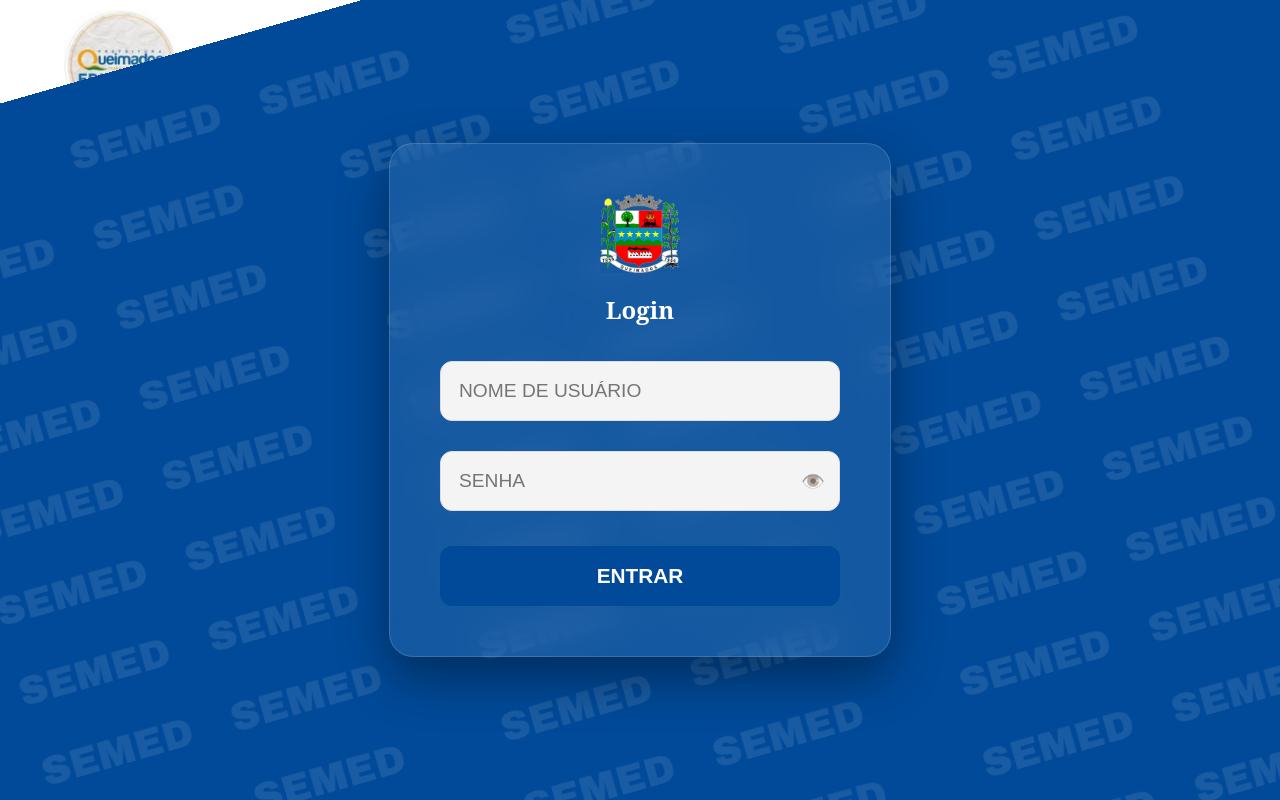
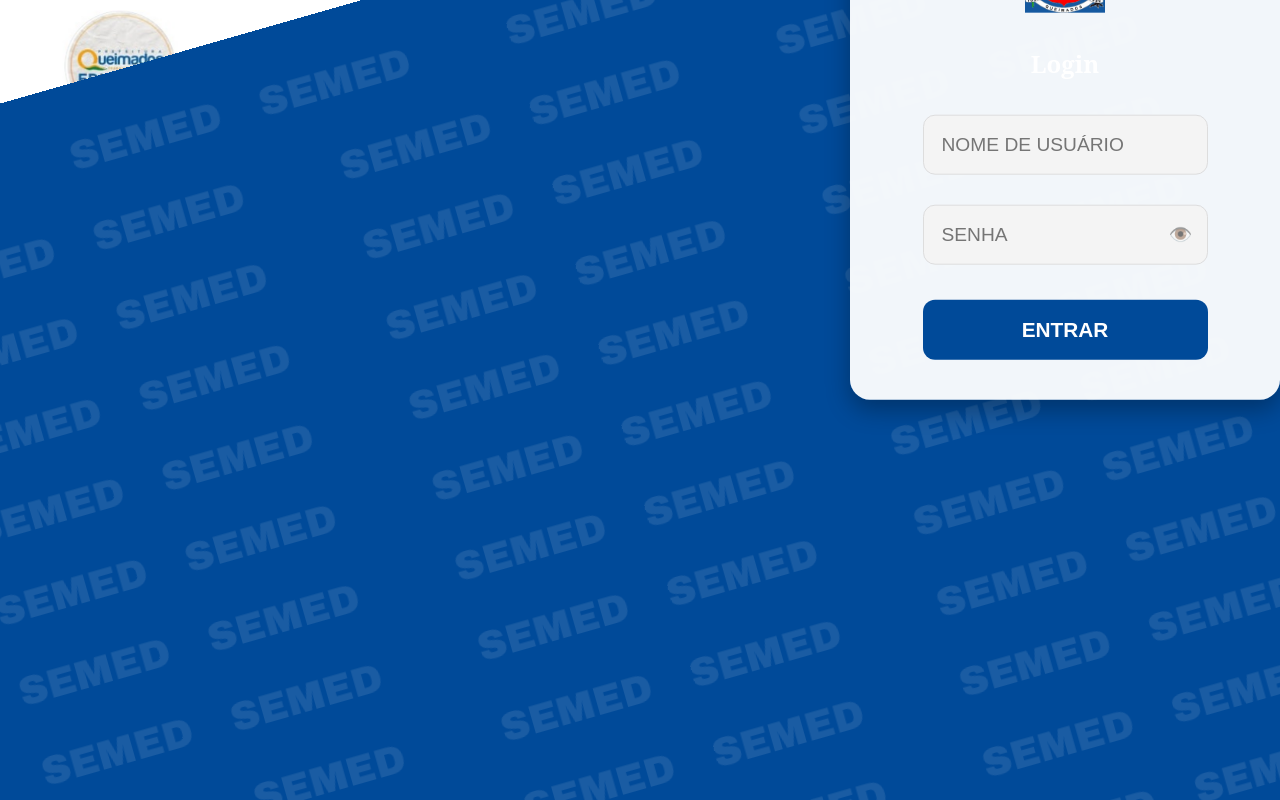
Before and after one commit to SEMED-PATRIMONIO/galpao, a PHP site: page / in a window 1280 px wide. Run offline with PHP 8.4, Linux system fonts and the light colour scheme; some libraries are stand-ins or nearby versions.

Commit message:
Add files via upload

```diff
--- a/frontend/index.html
+++ b/frontend/index.html
@@ -22,10 +22,10 @@
         </div>
         <h2 style="color: white; text-align: center; font-family: 'serif';">Login</h2>
 
-        <form id="form-login">
+        <form id="form-login" autocomplete="off">
             <input type="text" id="usuario" placeholder="NOME DE USUÁRIO" required>
 
-            <div class="senha-container">
+            <div class="senha-container" autocomplete="off">
                 <input type="password" id="senha" placeholder="SENHA" required>
                 <span id="eye-icon" class="toggle-senha" onclick="toggleSenha()">👁️</span>
             </div>
--- a/frontend/style.css
+++ b/frontend/style.css
@@ -152,13 +152,23 @@
 
 /* Ajuste no Container de Login para o Vidro Fosco */
 #login-container {
-    background: rgba(255, 255, 255, 0.08) !important;
-    backdrop-filter: blur(20px) !important;
-    -webkit-backdrop-filter: blur(20px);
-    border: 1px solid rgba(255, 255, 255, 0.15) !important;
-    border-radius: 24px !important;
-    box-shadow: 0 20px 50px rgba(0, 0, 0, 0.4) !important;
-    padding: 50px !important;
+    position: absolute;
+    top: 50%;
+    left: 50%;
+    transform: translate(-50%, -50%); /* Garante centralização absoluta */
+    width: 350px; /* Define uma largura fixa para não "esticar" ou "encolher" */
+    display: flex;
+    flex-direction: column;
+    align-items: center;
+}
+
+.mensagem-erro {
+    color: #ff4d4d;
+    font-size: 0.8rem;
+    position: absolute; /* Opcional: faz o erro "flutuar" sem empurrar o layout */
+    bottom: -20px;
+    width: 100%;
+    text-align: center;
 }
 
 body {
```
